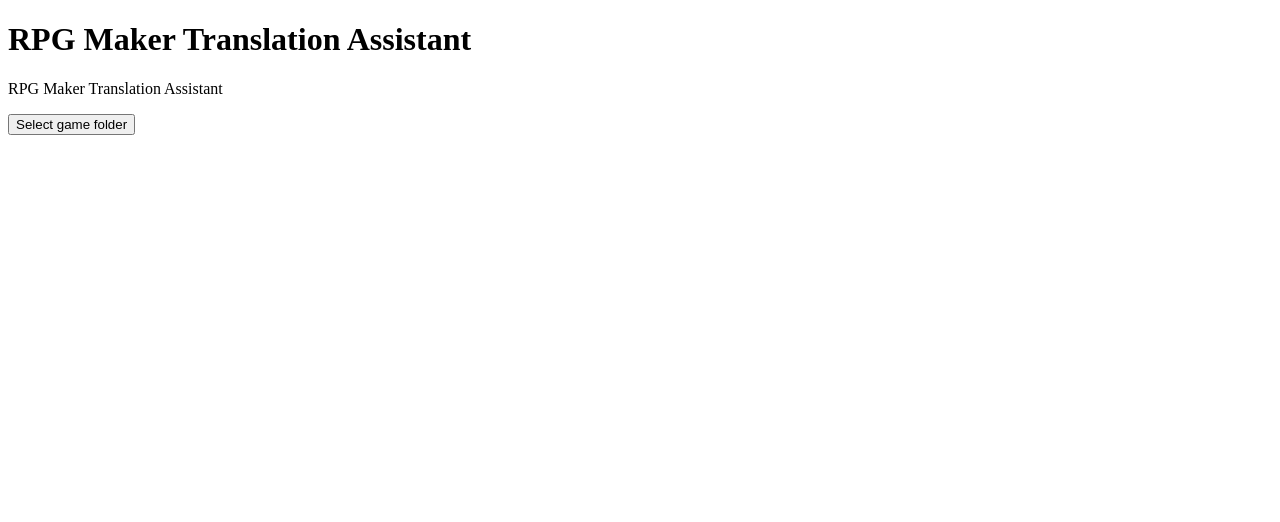
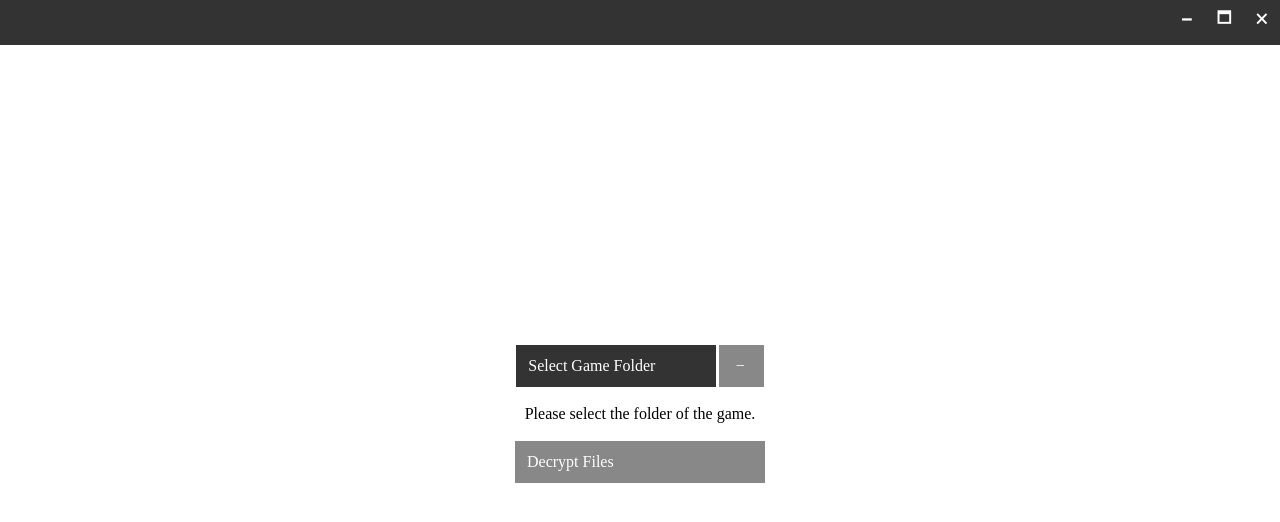
Before and after one commit to Fanguine/RPG-Maker-Translation-Assistant, an Electron app: page public/index.html in a window 1280 px wide. Drawn offline with Linux system fonts and the light colour scheme; no server answers.

Commit message:
Improve UI

```diff
--- a/public/index.html
+++ b/public/index.html
@@ -7,16 +7,45 @@
         <link rel="stylesheet" href="style.css">
     </head>
 
-    <body style="background: white;">
-        <h1>RPG Maker Translation Assistant</h1>
-        <p>RPG Maker Translation Assistant</p>
-        <div>
-            <button id="selectGameFolderButton" type="button">Select game folder</button>
+    <body>
+        <div style="-webkit-app-region: drag">
+            <ul class="toolbar-button-list">
+                <li><span id="closeProgramButton" class="toolbar-button align-right">&#128473;&#xFE0E;</span></li>
+                <li><span id="maximizeProgramButton" class="toolbar-button align-right">&#128470;&#xFE0E;</span></li>
+                <li><span id="minimizeProgramButton" class="toolbar-button align-right">&#128469;&#xFE0E;</span></li>
+            </ul>
         </div>
-        <div>
-            <span id="gameFolderPathLabel"></span>
+
+        <div class="game-select-content">
+            <div class="game-select-layout">
+                <div class="game-folder-select-buttons-container">
+                    <div id="selectGameFolderButton" class="button select-folder-button">
+                        <span>Select Game Folder</span>
+                    </div>
+                    <div id="removeGameFolderButton" class="button-disabled remove-folder-button">
+                        <span>&#8722;</span>
+                    </div>
+                </div>
+
+                <br>
+
+                <div class="label-container">
+                    <span id="gameFolderPathLabel" class="label">Please select the folder of the game.</span>
+                </div>
+
+                <br>
+
+                <div id="decryptDataFilesButton" class="button-disabled decrypt-files-button">
+                    <span>Decrypt Files</span>
+                </div>
+
+                <br>
+
+                <div class="label-container">
+                    <span id="gameFolderPathLabel" class="label"></span>
+                </div>
+            </div>
         </div>
     </body>
-
     <script type='text/javascript' src="./../src/renderer.js"></script>
 </html>
--- a/public/style.css
+++ b/public/style.css
@@ -0,0 +1,109 @@
+body, html {
+    height: 100%;
+    margin: 0px;
+    padding: 0px;
+    background-color: #ffffffef;
+}
+
+/*
+ * Toolbar
+ */
+.toolbar {
+    -webkit-app-region: drag;
+}
+
+.toolbar-button-list {
+    list-style-type: none;
+    margin: 0;
+    padding: 0;
+    overflow: hidden;
+    background-color: #333333;
+}
+
+.toolbar-button {
+    -webkit-app-region: no-drag;
+    display: block;
+    padding: 12px;
+    padding-top: 6px;
+    color: white;
+    text-decoration: none;
+    user-select: none;
+    cursor: pointer;
+}
+
+.toolbar-button:hover {
+    background-color: #111111;
+}
+
+.align-left {
+    float: left;
+}
+
+.align-right {
+    float: right;
+}
+
+/*
+ * Game select content
+ */
+.game-select-content {
+    display: flex;
+    height: calc(100% - 45px);
+}
+
+.game-select-layout {
+    margin: auto;
+}
+
+.game-folder-select-buttons-container {
+    display: flex;
+    width: 250px;
+    margin: 0 auto;
+}
+
+.select-folder-button {
+    width: 176px;
+    padding: 12px;
+}
+
+.remove-folder-button {
+    width: 21px;
+    padding: 12px;
+    padding-left: 17px;
+    padding-right: 7px;
+}
+
+.decrypt-files-button {
+    width: 226px;
+    padding: 12px;
+}
+
+.button {
+    margin: 0 auto;
+    background-color: #333333;
+    user-select: none;
+    cursor: pointer;
+}
+
+.button:hover {
+    background-color: #111111;
+}
+
+.button-disabled {
+    margin: 0 auto;
+    background-color: #888888;
+    user-select: none;
+}
+
+.button, span {
+    color: white;
+    text-decoration: none;
+}
+
+.label-container {
+    text-align: center;
+}
+
+.label {
+    color: #000000;
+}
--- a/src/renderer.js
+++ b/src/renderer.js
@@ -1,11 +1,47 @@
 const { ipcRenderer } = require('electron');
 
-const gameFolderPathLabel = document.getElementById('gameFolderPathLabel');
+// Toolbar events
+const minimizeProgramButton = document.getElementById('minimizeProgramButton');
+minimizeProgramButton.addEventListener('click', function (e) {
+    ipcRenderer.send('minimizeProgram');
+});
+
+const maximizeProgramButton = document.getElementById('maximizeProgramButton');
+maximizeProgramButton.addEventListener('click', function (e) {
+    ipcRenderer.send('maximizeProgram');
+});
+
+const closeProgramButton = document.getElementById('closeProgramButton');
+closeProgramButton.addEventListener('click', function (e) {
+    ipcRenderer.send('closeProgram');
+});
+
+// Game select content events
+const removeGameFolderButton = document.getElementById('removeGameFolderButton');
+removeGameFolderButton.addEventListener('click', function (e) {
+    if (removeGameFolderButton.classList.contains('button')) {
+        gameFolderPathLabel.innerHTML = "Please select the folder of the game."
+        removeGameFolderButton.classList.remove('button');
+        removeGameFolderButton.classList.add('button-disabled');
+        ipcRenderer.send('removeGameFolder');
+    }
+});
 
 document.getElementById('selectGameFolderButton').onclick = (event) => {
     ipcRenderer.send('selectGameFolder');
 };
 
-ipcRenderer.on('setGameFolderPathLabel', (event, gameFolderPath) => {
-    gameFolderPathLabel.innerHTML = gameFolderPath;
+document.getElementById('decryptDataFilesButton').onclick = (event) => {
+    ipcRenderer.send('decryptDataFiles');
+};
+
+ipcRenderer.on('setMaximizeWindowIcon', (event, windowIsMaximized) => {
+    maximizeProgramButton.innerHTML = windowIsMaximized ? "&#128470;&#xFE0E;" : "&#128471;&#xFE0E;";
 });
+
+const gameFolderPathLabel = document.getElementById('gameFolderPathLabel');
+ipcRenderer.on('setGameFolderPathLabel', (event, path) => {
+    gameFolderPathLabel.innerHTML = path;
+    removeGameFolderButton.classList.remove('button-disabled');
+    removeGameFolderButton.classList.add('button');
+});
```
Also changed, not shown: src/main.js (+41 -8 lines).
